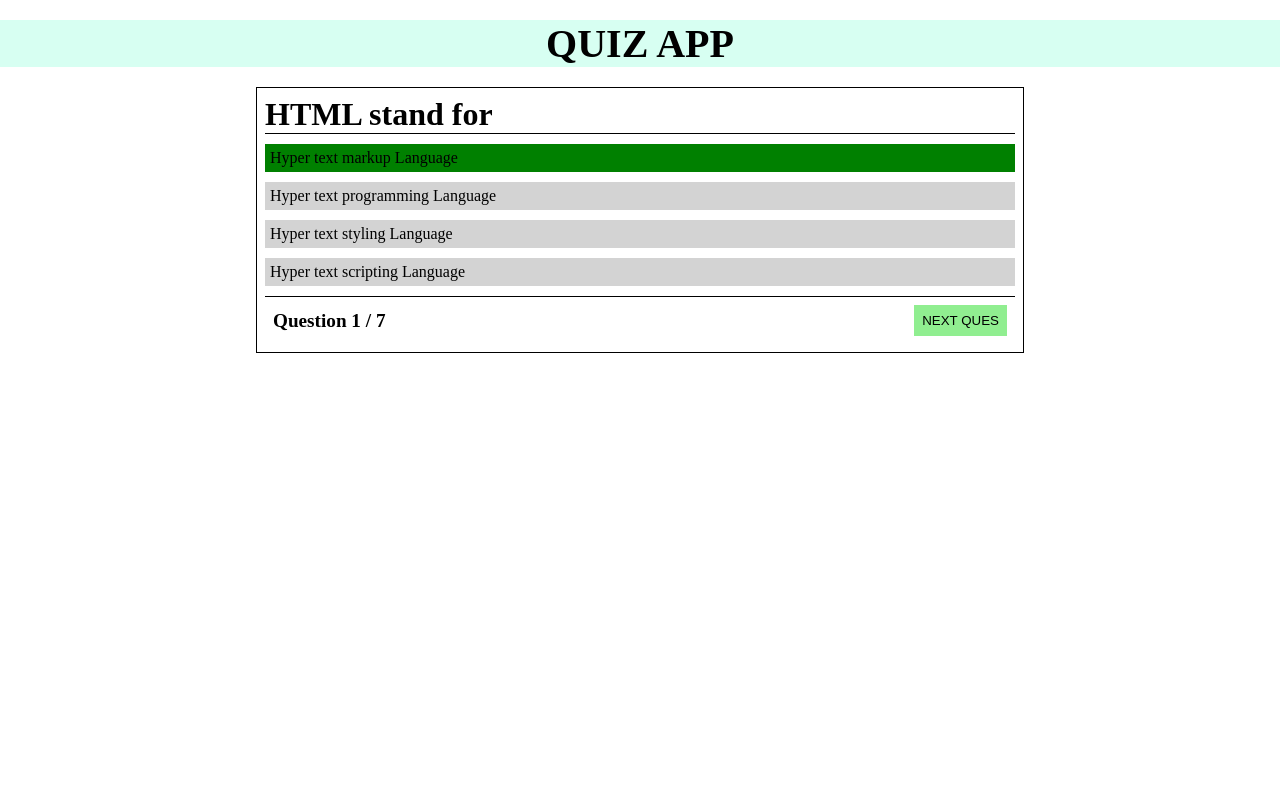
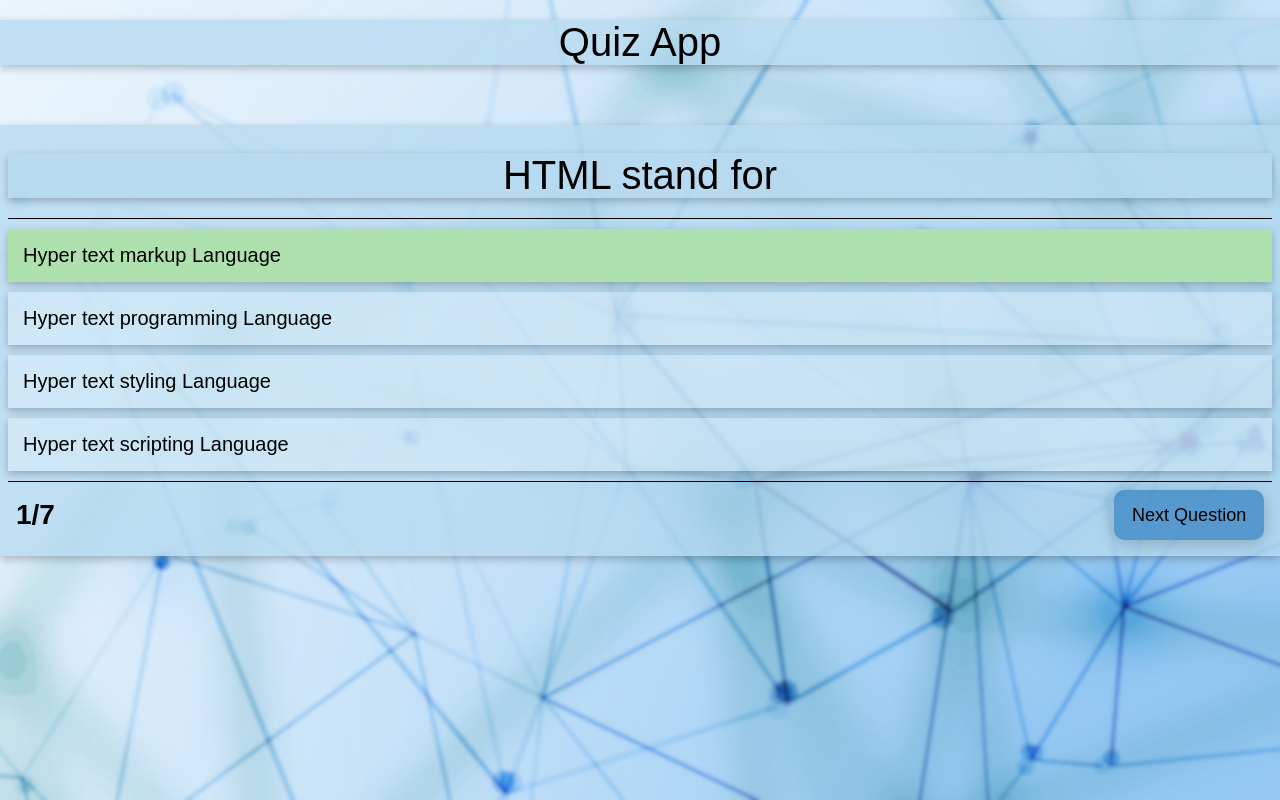
Before and after one commit to Huzaifasheikh2002/Quiz-App-huzaifa, a plain HTML site: page index.html in a window 1280 px wide. Both pictures are taken after a click on the item "Hyper text markup Language". Drawn offline with Linux system fonts and the light colour scheme.

Commit message:
okkkkkkkkkkk

```diff
--- a/app.js
+++ b/app.js
@@ -11,6 +11,7 @@ var quizQuestions = [
       answer: "Hyper text markup Language",
     },
     {
+
       num: 2,
       question: "Which type of JavaScript Languages is",
       Option: {
@@ -78,64 +79,68 @@ var quizQuestions = [
     },
   ];
 
-  var htmlQuestion = document.getElementById("htmlQuestion");
-  var htmlOptionLists = document.getElementsByClassName("htmlOptionList");
+var HtmlQues = document.getElementById("HtmlQues")
+var htmlOptions = document.getElementsByClassName("htmlOption")
+var nextQuestions = document.getElementById("nextQuestion")
+var counterValue = document.getElementById("counterValue")
+var quizBox = document.getElementById("quizBox")
 // console.log(quizQuestions[0].question);
-  // console.log(htmlOptionLists);
-  var nextQuesBtn = document.getElementById("nextQuesBtn");
-  var counterValue = document.getElementById("counterValue");
-  var quizBox = document.getElementById("quizBox");
-  var counter = 0;
-  var score = 0;
-  var resultValue = document.getElementById("resultValue");
+// console.log(htmlOptions);
+
+var counter = 0
+var score = 0
+var result = document.getElementById("result")
 
 function setQuestion() {
-    htmlQuestion.innerHTML = quizQuestions[counter].question;
-    htmlOptionLists[0].innerHTML = quizQuestions[counter].Option.a;
-    htmlOptionLists[1].innerHTML = quizQuestions[counter].Option.b;
-    htmlOptionLists[2].innerHTML = quizQuestions[counter].Option.c;
-    htmlOptionLists[3].innerHTML = quizQuestions[counter].Option.d;
+  HtmlQues.innerHTML = quizQuestions[counter].question;
+  htmlOptions[0].innerHTML = quizQuestions[counter].Option.a;
+  htmlOptions[1].innerHTML = quizQuestions[counter].Option.b;
+  htmlOptions[2].innerHTML = quizQuestions[counter].Option.c;
+  htmlOptions[3].innerHTML = quizQuestions[counter].Option.d;
 }
-
-  function nextQes() {
+function nextQue(){
 counter++;
-
 console.log(counter);
-    if (counter < quizQuestions.length) {
+if(counter < quizQuestions.length){
   setQuestion();
-      counterValue.innerHTML = counter + 1 + " / " + quizQuestions.length;
-    } else {
-      console.log("hello");
-      quizBox.style.display = "none";
-      resultValue.className = "show";
-      resultValue.innerHTML = score;
+counterValue.innerHTML = `${counter + 1} / ${quizQuestions.length}`;
+}else{
+  console.log("End");
+  quizBox.style.display ="none";
+  result.className = "show";
+  result.innerHTML = score;
 }
-    //  if(counter< quizQuestions.length)
-    nextQuesBtn.className = "hide";
-
-    for (var i = 0; i < htmlOptionLists.length; i++) {
-      htmlOptionLists[i].classList.remove("disabled");
-      htmlOptionLists[i].style.backgroundColor = "lightgrey";
-    }
-  }
-  function checkAns(e) {
-    //   console.log(e.innerHTML == quizQuestions[counter].answer);
-    nextQuesBtn.className = "show";
-    if (e.innerHTML == quizQuestions[counter].answer) {
-      score += 10;
-      console.log(score);
-      e.style.backgroundColor = "green";
-    } else {
-      e.style.backgroundColor = "red";
-
-      for (var i = 0; i < htmlOptionLists.length; i++) {
-        if (htmlOptionLists[i].innerHTML == quizQuestions[counter].answer) {
-          htmlOptionLists[i].style.backgroundColor = "green";
-        }
+nextQuestions.className="hide"
+// counterValue.innerHTML = counter + 1 `/ ${quizQuestions.length}`
+for (var i = 0;i < htmlOptions.length; i++){
+  htmlOptions[i].classList.remove("disabled")
+  htmlOptions[i].style.backgroundColor = "#f0f8ff51"
   }
 }
 
-    for (var i = 0; i < htmlOptionLists.length; i++) {
-      htmlOptionLists[i].className += " disabled";
+
+
+function checkAns(e) {
+  nextQuestions.className="show"
+console.log(e.innerHTML==quizQuestions[counter].answer);
+if(e.innerHTML== quizQuestions[counter].answer){
+  score +=  10
+  console.log(score);
+  e.style.backgroundColor ="#AFE1AF"
+}else{
+  e.style.backgroundColor ="#F07B62"
+
+
+for (var i = 0;i <htmlOptions.length;i++){
+if(htmlOptions[i].innerHTML == quizQuestions[counter].answer){
+  htmlOptions[i].style.backgroundColor ="#AFE1AF"
+
 }
 }
+
+}
+
+for (var i = 0;i <htmlOptions.length;i++){
+  htmlOptions[i].className +=" disabled"
+}
+}
--- a/index.html
+++ b/index.html
@@ -8,31 +8,30 @@
     <title>huzaifa quiz app</title>
     <link rel="stylesheet" href="style.css">
 </head>
-
 <body onload="setQuestion()">
-
-    <h2>QUIZ APP</h2>
-    <div class="mainBox" id="quizBox">
+    <h2>Quiz App</h2>
+        <section class="mainBox" id="quizBox">
             <div class="header">
-            <h1 id="htmlQuestion"></h1>
+                <h2 id="HtmlQues">Question # 1</h2>
             </div>
             <div class="body">
-
                 <ul>
-                <li onclick="checkAns(this)" class="htmlOptionList" s>OPTION 1</li>
-                <li onclick="checkAns(this)" class="htmlOptionList">OPTION 2</li>
-                <li onclick="checkAns(this)" class="htmlOptionList">OPTION 3</li>
-                <li onclick="checkAns(this)" class="htmlOptionList">OPTION 4</li>
+                    <li onclick="checkAns(this)" class="htmlOption">Option 1</li>
+                    <li onclick="checkAns(this)" class="htmlOption">Option 2</li>
+                    <li onclick="checkAns(this)" class="htmlOption">Option 3</li>
+                    <li onclick="checkAns(this)" class="htmlOption">Option 4</li>
                 </ul>
 
             </div>
                 <div class="bottom">
-            <span id="counterValue"> Question 1 / 7</span>
-            <button class="hide" id="nextQuesBtn" onclick="nextQes()">NEXT QUES</button>
+                    <span class="counterValClass" id="counterValue">1/7</span>
+        <button onclick="nextQue()"  id="nextQuestion" class="hide">Next Question</button>
+                    <!-- <button onclick="previousQue()">Previous Question</button> -->
                 </div>
-    </div>
-    <div>
-        <h1 class="hide" id="resultValue">RESULT : </h1>
+
+        </section>
+        <div class="hide resultClass" id="result">
+            <h1>Result:</h1>
         </div>
 
 
--- a/style.css
+++ b/style.css
@@ -2,18 +2,38 @@
     margin: 0;
     padding: 0;
     box-sizing: border-box;
+    /* system-ui, -apple-system, BlinkMacSystemFont, 'Segoe UI', Roboto, Oxygen, Ubuntu, Cantarell, ; */
   }
+body{
+  font-family: 'Open Sans', sans-serif;
+  font-family: 'Poppins', sans-serif;
+  font-family: 'Rowdies', cursive;
+  font-family: 'Ubuntu', sans-serif;
+  /* backdrop-filter:blur(10px); */
+  background-image:url(Assests/17973908.jpg);
 
+  background-repeat: no-repeat;
+  background-attachment: fixed;
+  background-position: center;
+  background-size: cover;
+}
   h2 {
     text-align: center;
     margin: 20px 0;
     font-size: 40px;
-    background-color: rgba(127, 255, 212, 0.308);
+    font-weight: 300;
+    box-shadow: rgba(0, 0, 0, 0.24) 0px 3px 8px;
+    background-color: #b7daf0c5;
   }
   .mainBox {
-    width: 60%;
-    margin: 0 auto;
-    border: 1px solid black;
+    /* width: 60%; */
+    width: 100%;
+    margin: 60px auto;
+    height: min-content;
+    /* height: 450px; */
+    background-color:#b7daf0c5;
+    /* border: 1px solid rgb(167, 8, 8); */
+    box-shadow: rgba(0, 0, 0, 0.24) 0px 3px 8px;
     padding: 8px;
   }
   .header {
@@ -24,11 +44,20 @@
     border-bottom: 1px solid black;
   }
   .body li {
+    font-size: 20px;
     margin: 10px 0;
     padding: 5px;
-    background-color: lightgray;
+    background-color: #f0f8ff51;
+    box-shadow: rgba(0, 0, 0, 0.24) 0px 3px 8px;
+    height: min-content;
+    /* border:2px solid black; */
+    padding: 15px;
+    /* text-align: center; */
+
+    /* background-color: #b7daf063; */
     list-style: none;
   }
+
   .bottom {
     display: flex;
     justify-content: space-between;
@@ -36,9 +65,14 @@
     align-items: center;
   }
   .bottom button {
-    background-color: lightgreen;
-    padding: 8px;
+    background-color: rgba(28, 113, 183, 0.601);
+    /* padding: 8px; */
+    border-radius: 10px;
     border: none;
+    width: 12%;
+    height:50px;
+    font-size: 18px;
+    box-shadow: rgba(0, 0, 0, 0.24) 0px 3px 18px;
   }
 
   .hide {
@@ -53,13 +87,18 @@
   }
 
   .success{
-      background-color: green;
+    background-color: lightgreen;
+
   }
 
   .wrong{
-      background-color: red;
+      background-color: rgb(175, 125, 125);
   }
   #counterValue{
+    font-size: 28px !important;
       font-weight: bolder;
       font-size: larger;
   }
+  .resultClass h1{
+    font-size: 25px !important;
+  }
```
Also changed, not shown: Assests/17973908.jpg (added), Assests/Background Image.jpg (added), Assests/b.jpg (added). Lines whose indentation alone changed are shown as unchanged.
